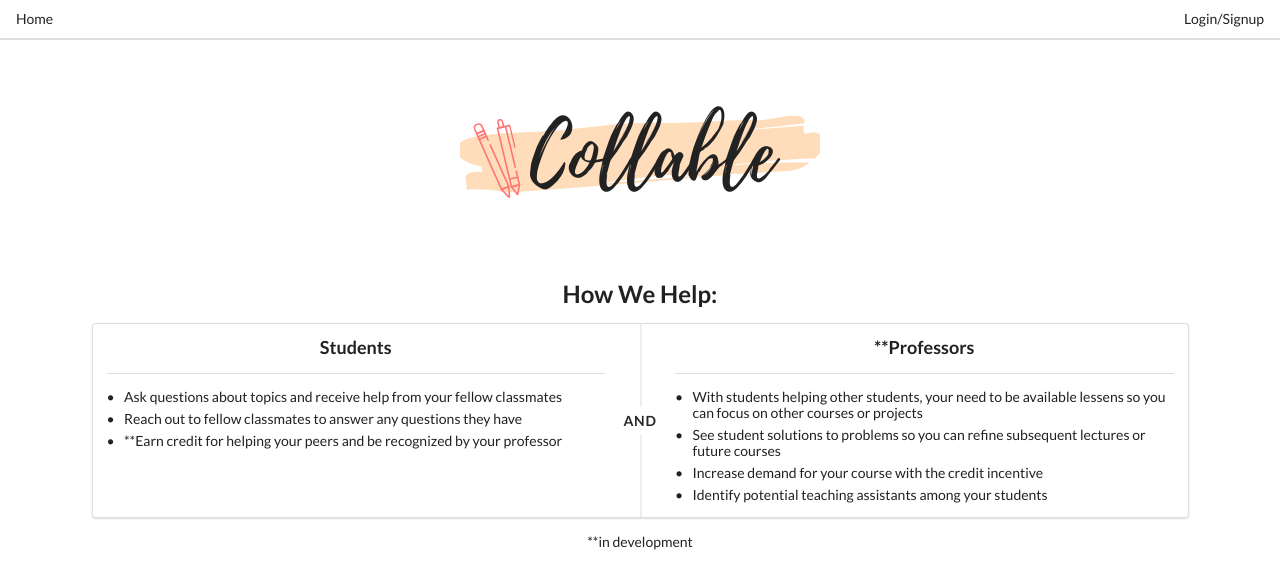
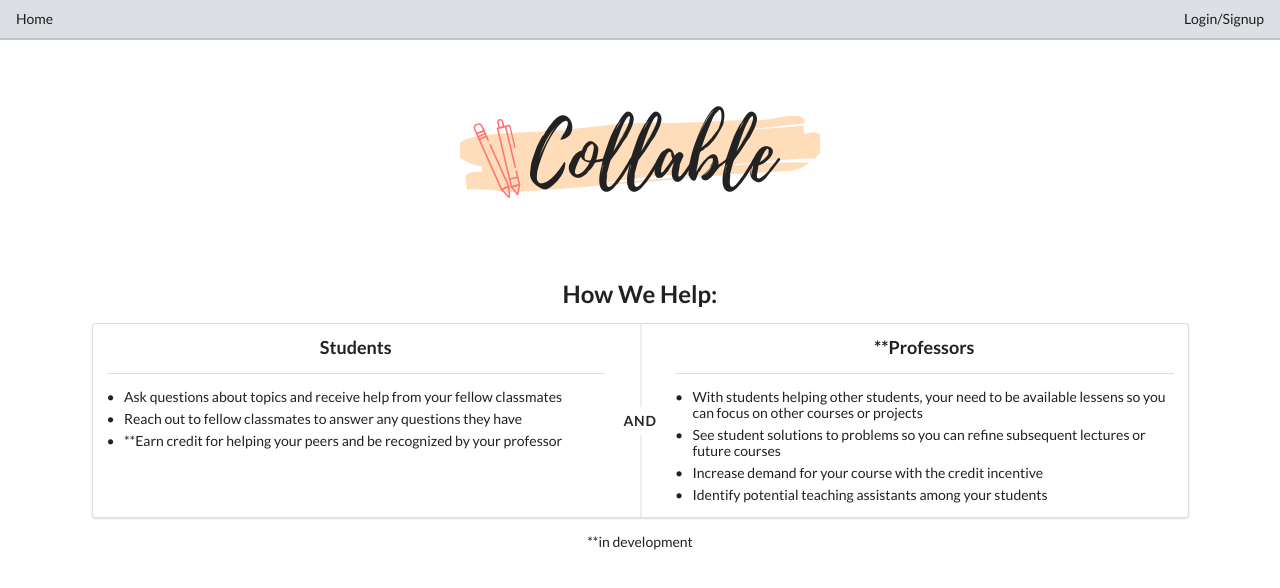
Before and after one commit to MLH-Sprint-1/mlh-sprint-1, a React (Create React App) app in the folder client/: page / in a window 1280 px wide. Shown: the top 588 px of the page. Built offline with nearby package versions, Linux system fonts and the light colour scheme; no server answers.

Commit message:
Add Style to Header

```diff
--- a/client/src/components/Header.js
+++ b/client/src/components/Header.js
@@ -59,7 +59,7 @@ const Header = ({auth, setAuth}) => {
     let optionsDisplayed = !auth? optionsSignIn: optionsSignOut
 
     return (
-        <div className="ui secondary pointing menu">
+        <div className="ui secondary pointing menu" style={{'background': '#dcdfe3'}}>
             <Link to='/' className="item">
                 Home
             </Link>
```
